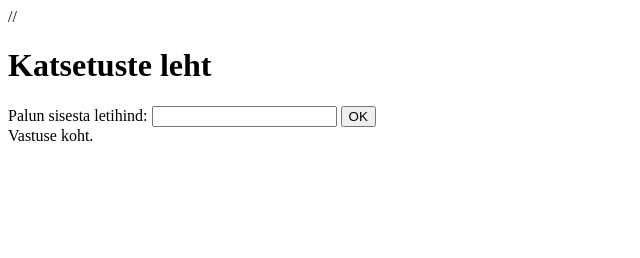
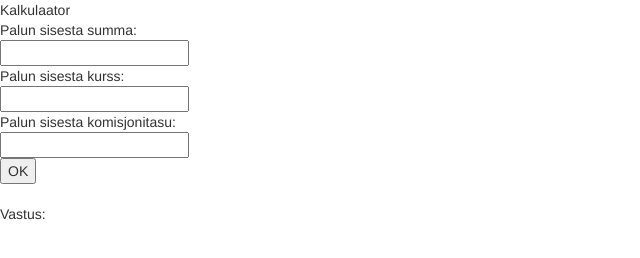
Before and after one commit to maarjanaan/hki5002_praktikumid, a plain HTML site: page kalkulaator.html in a window 1280 px wide. Shown: the whole page, without its empty margins (0-640 px from the left). Drawn offline with nearby package versions, Linux system fonts and the light colour scheme.

Commit message:
valuutakalkulaator

```diff
--- a/kalkulaator.html
+++ b/kalkulaator.html
@@ -1,27 +1,39 @@
 <!DOCTYPE html>
 <html>
-//
 <meta charset="UTF-8" />
+<link rel="stylesheet" href="https://maxcdn.bootstrapcdn.com/bootstrap/3.3.7/css/bootstrap.min.css" integrity="sha384-BVYiiSIFeK1dGmJRAkycuHAHRg32OmUcww7on3RYdg4Va+PmSTsz/K68vbdEjh4u" crossorigin="anonymous">
 <script type="text/javascript">
-   function arvuta(){
-        var letihind=
-            parseFloat(document.getElementById("letihind").value);
-        var km=letihind*20/120;
-        //km=Math.round(km*100)/100;
-        //ümardus 2 kohta pärast koma.
-        km=km.toFixed(2);
-        document.getElementById("vastus").innerHTML=km;
-} </script>
+
+/* Koosta kalkulaator valuutavahetusel kättesaadava summa arvutamiseks sisseantud summa, kursi ja komisjonitasu järgi. */
+
+  function calculate() {
+      var sum = parseFloat(document.getElementById("sum").value);
+      var currency = parseFloat(document.getElementById("currency").value);
+      var commision = parseFloat(document.getElementById("currency").value);
+      var answer = (sum - commision) * currency;
+      answer = answer.toFixed(2);
+      document.getElementById("answer").innerHTML = "Vastus on "+answer;
+  }
+
+</script>
 <head>
-   <title>Käibemaksu arvutus</title>
-  </head>
-  <body>
-     <h1>Katsetuste leht</h1>
-       Palun sisesta letihind:
-        <input type="text" id="letihind" />
-        <input type="button" value="OK" onclick="arvuta();" />
-        <div id="vastus">
-          Vastuse koht.
+  <title>Valuuta arvutus</title>
+</head>
+<body>
+  Kalkulaator<br>
+
+        Palun sisesta summa: <br>
+        <input type="text" id="sum" /><br>
+        Palun sisesta kurss:<br>
+        <input type="text" id="currency" /><br>
+        Palun sisesta komisjonitasu: <br>
+        <input type="text" id="commision" /><br>
+
+        <input type="button" value="OK" onclick="calculate();" />
+
+        <div id="answer"><br>
+          Vastus:
         </div>
-  </body>
+
+</body>
 </html>
```
